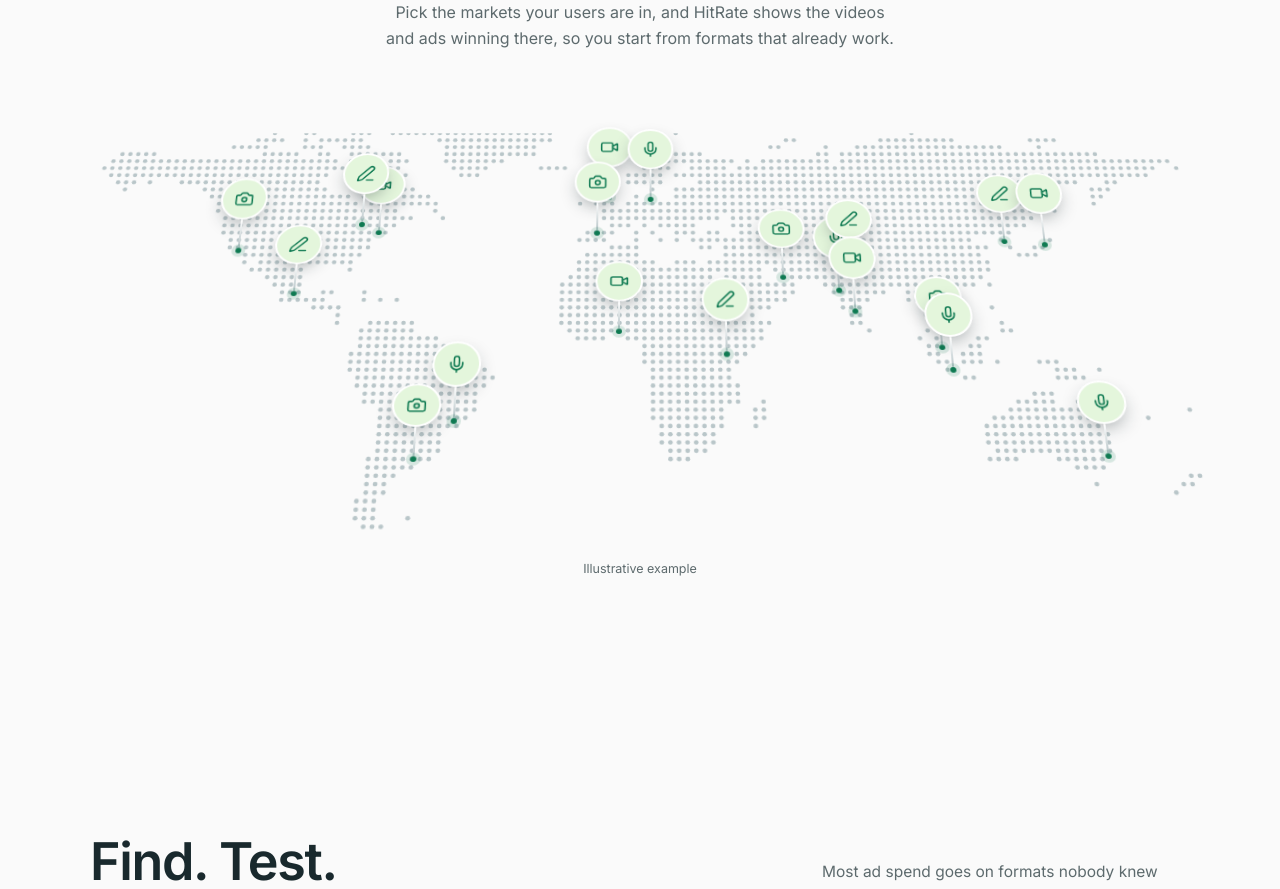
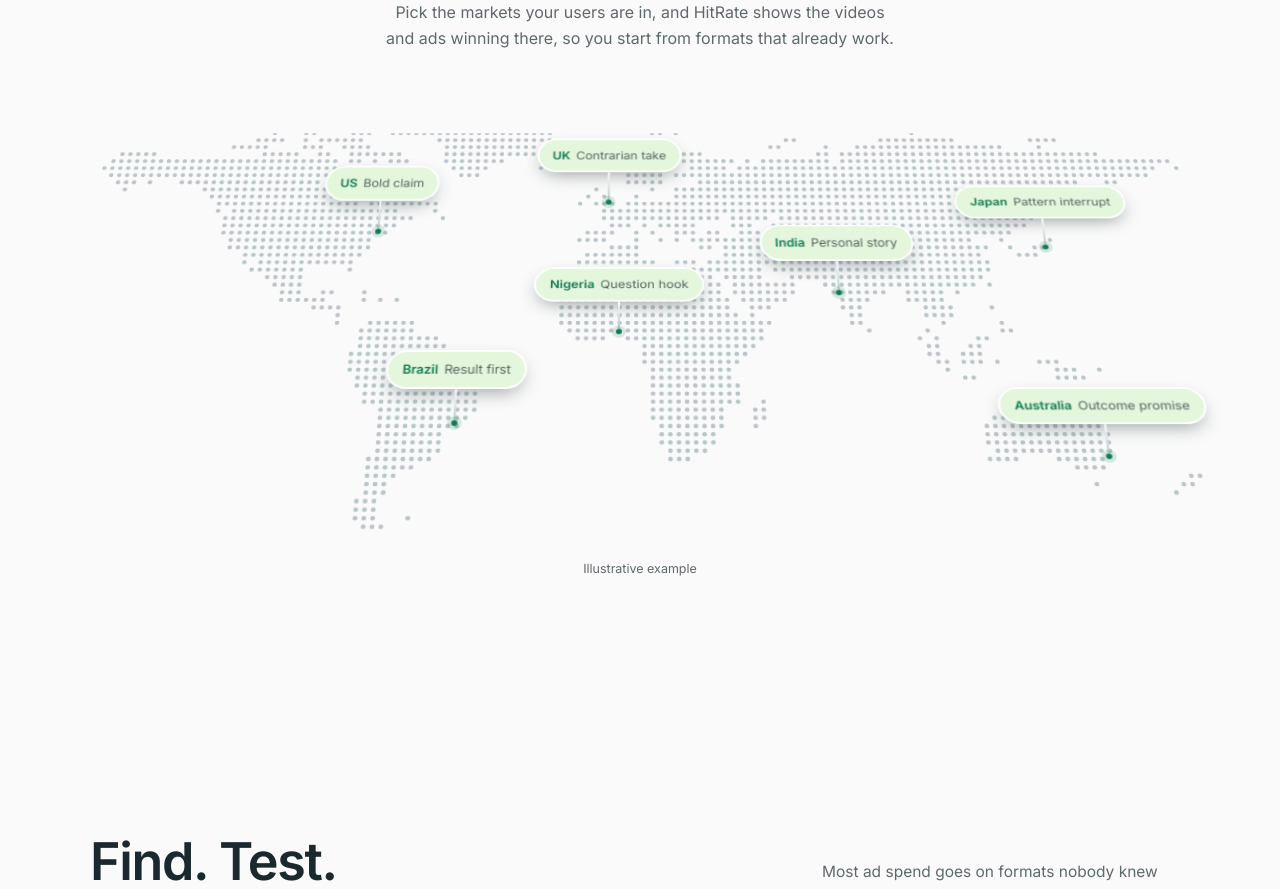
Before and after one commit to Shashankdixitgit/Landing_Page_zimmy, a Next.js app: page / in a window 1280 px wide. Shown: the part 2320-3209 px from the top of the page. Built offline with nearby package versions, Linux system fonts and the light colour scheme.

Commit message:
Map: 7 labelled markets with the hook that wins there, instead of icon pins
Co-Authored-By: Claude Opus 5.5 <noreply@anthropic.com>

```diff
--- a/components/CreatorMap.tsx
+++ b/components/CreatorMap.tsx
@@ -1,5 +1,3 @@
-import { Camera, Mic, PenLine, Video } from "lucide-react";
-import Image from "next/image";
 import Reveal from "./Reveal";
 import DOTS from "@/lib/worldDots.json";
 
@@ -9,30 +7,17 @@ const H = 134;
 const x = (lon: number) => ((lon + 170) / W) * 100;
 const y = (lat: number) => ((78 - lat) / H) * 100;
 
-type Pin = { lon: number; lat: number; img?: string; icon?: typeof Video };
+type Pin = { lon: number; lat: number; market: string; wins: string; mobile?: boolean };
 
-// Major video markets. Illustrative: where HitRate researches, not a user count.
+// One winning hook per market, named after the hook types HitRate tags. Illustrative, not real data.
 const PINS: Pin[] = [
-  { lon: -118.2, lat: 34.0, icon: Camera },
-  { lon: -74.0, lat: 40.7, icon: Video },
-  { lon: -79.4, lat: 43.7, icon: PenLine },
-  { lon: -99.1, lat: 19.4, icon: PenLine },
-  { lon: -46.6, lat: -23.5, icon: Mic },
-  { lon: -58.4, lat: -34.6, icon: Camera },
-  { lon: -0.1, lat: 51.5, icon: Video },
-  { lon: 13.4, lat: 52.5, icon: Mic },
-  { lon: -3.7, lat: 40.4, icon: Camera },
-  { lon: 3.4, lat: 6.5, icon: Video },
-  { lon: 36.8, lat: -1.3, icon: PenLine },
-  { lon: 55.3, lat: 25.2, icon: Camera },
-  { lon: 72.8, lat: 19.1, icon: Mic },
-  { lon: 77.2, lat: 28.6, icon: PenLine },
-  { lon: 77.6, lat: 13.0, icon: Video },
-  { lon: 103.8, lat: 1.35, icon: Camera },
-  { lon: 106.8, lat: -6.2, icon: Mic },
-  { lon: 126.9, lat: 37.6, icon: PenLine },
-  { lon: 139.7, lat: 35.7, icon: Video },
-  { lon: 151.2, lat: -33.9, icon: Mic },
+  { lon: -74.0, lat: 40.7, market: "US", wins: "Bold claim", mobile: true },
+  { lon: -46.6, lat: -23.5, market: "Brazil", wins: "Result first", mobile: true },
+  { lon: -0.1, lat: 51.5, market: "UK", wins: "Contrarian take", mobile: true },
+  { lon: 3.4, lat: 6.5, market: "Nigeria", wins: "Question hook" },
+  { lon: 72.8, lat: 19.1, market: "India", wins: "Personal story", mobile: true },
+  { lon: 139.7, lat: 35.7, market: "Japan", wins: "Pattern interrupt" },
+  { lon: 151.2, lat: -33.9, market: "Australia", wins: "Outcome promise" },
 ];
 
 export default function CreatorMap() {
@@ -61,22 +46,18 @@ export default function CreatorMap() {
 
           <Reveal stagger={0.05} className="absolute inset-0" aria-hidden>
             {PINS.map((p, i) => {
-              const Icon = p.icon;
               return (
                 <div
-                  key={i}
-                  className={`absolute ${i % 2 ? "hidden sm:block" : ""}`}
+                  key={p.market}
+                  className={`absolute ${p.mobile ? "" : "hidden sm:block"}`}
                   style={{ left: `${x(p.lon)}%`, top: `${y(p.lat)}%` }}
                 >
                   {/* stand the pin up against the tilt, anchored at its base */}
                   <div className="floaty -translate-x-1/2 -translate-y-full [transform-origin:bottom] [transform:rotateX(-22deg)]" style={{ animationDelay: `${(i % 7) * 0.5}s` }}>
                     <div className="flex flex-col items-center">
-                      <span className="grid h-9 w-9 place-items-center overflow-hidden rounded-full border-2 border-white bg-mint text-accent shadow-[0_8px_20px_-6px_rgb(25_41_45/0.45)] sm:h-12 sm:w-12">
-                        {p.img ? (
-                          <Image src={`/creators/${p.img}.jpg`} alt="" width={48} height={48} className="h-full w-full object-cover" />
-                        ) : Icon ? (
-                          <Icon className="h-4 w-4 sm:h-5 sm:w-5" strokeWidth={1.9} />
-                        ) : null}
+                      <span className="flex items-center gap-1.5 whitespace-nowrap rounded-full border-2 border-white bg-mint px-3 py-1.5 text-[11.5px] shadow-[0_8px_20px_-6px_rgb(25_41_45/0.45)] sm:px-3.5 sm:py-2 sm:text-[13px]">
+                        <span className="font-semibold text-accent">{p.market}</span>
+                        <span className="text-ink/70">{p.wins}</span>
                       </span>
                       <span className="h-5 w-[2px] rounded-full bg-gradient-to-b from-white to-[#b9c6c9] sm:h-8" />
                       <span className="h-1.5 w-1.5 rounded-full bg-accent shadow-[0_0_0_4px_rgb(15_122_82/0.15)]" />
```
